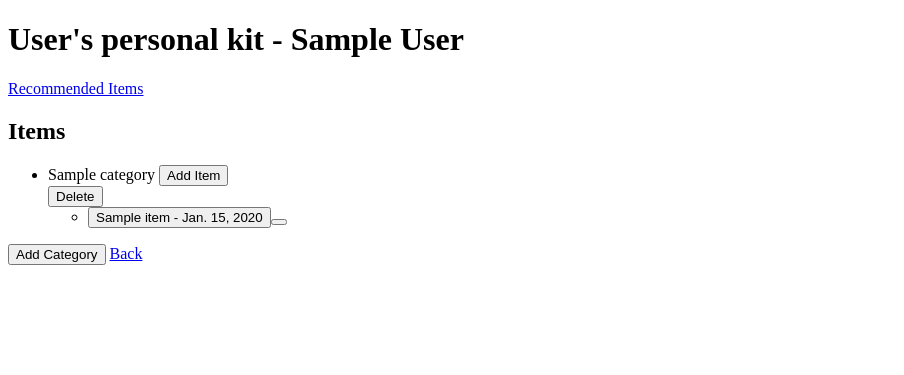
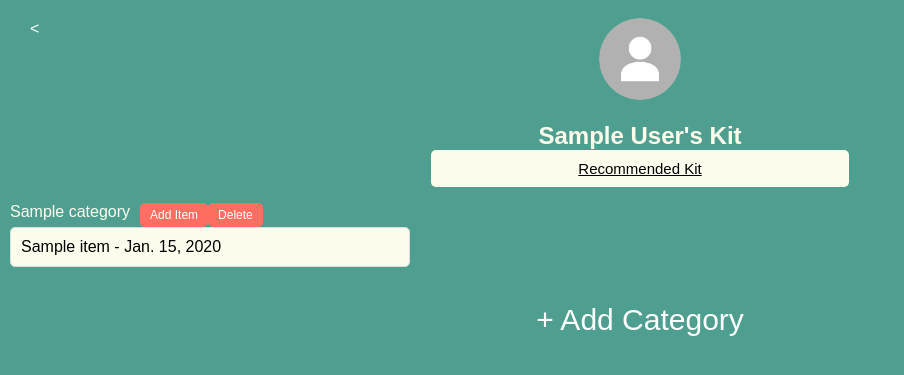
Before and after one commit to BobbySuciady/ShieldIt, a Django app: page /kit/1/ in a window 1280 px wide. Shown: the top 375 px of the page, without its empty margins (0-904 px from the left). Run offline with Django 5.2, Linux system fonts and the light colour scheme; tables that the repository leaves empty hold one stand-in row (values such as "Sample post"); parts of the project's set-up code (start-up, migrations or seed data) failed here and were passed over.

Commit message:
Add kit design

```diff
--- a/managerkit/templates/kits_detail.html
+++ b/managerkit/templates/kits_detail.html
@@ -1,3 +1,4 @@
+{% load static %}
 <!DOCTYPE html>
 <html lang="en">
 <head>
@@ -6,25 +7,116 @@
     <title>Kits Detail</title>
 
     <style>
+      /* General Styles */
+      body {
+        background-color: #4F9F91;
+        font-family: Arial, sans-serif;
+        margin: 0;
+        padding: 10px;
+      }
+
+      h1, h2, h3 {
+        margin: 0;
+        padding: 0;
+        color: #FEFDED;
+      }
+
+      ul {
+        list-style-type: none;
+        padding: 0;
+        color: #FEFDED;
+      }
+
+      /* Modal Styles */
       .modal {
-        display: none; /* Hidden by default */
-        position: fixed; /* Stay in place */
-        z-index: 1; /* Sit on top */
+        display: none;
+        position: fixed;
+        z-index: 1;
         left: 0;
         top: 0;
-        width: 100%; /* Full width */
-        height: 100%; /* Full height */
-        overflow: auto; /* Enable scroll if needed */
-        background-color: rgb(0,0,0); /* Fallback color */
-        background-color: rgba(0,0,0,0.4); /* Black w/ opacity */
+        width: 100%;
+        height: 100%;
+        overflow: auto;
+        background-color: rgba(0,0,0,0.4);
+      }
+
+      .header {
+        text-align: center; /* Center align the header */
+      }
+
+      .button {
+        background-color: #FF6F61; /* Button background color */
+        color: white; /* Button text color */
+        border: none;
+        border-radius: 5px;
+        padding: 5px 10px; /* Padding inside the button */
+        font-size: 12px; /* Button text size */
+        cursor: pointer;
+        transition: background-color 0.3s; /* Smooth transition for background color */
+      }
+
+      .addcategorybutton {
+        background-color:#4F9F91; /* Button background color */
+        color: white; /* Button text color */
+        border: none;
+        border-radius: 5px;
+        padding: 10px 20px; /* Padding inside the button */
+        font-size: 30px; /* Button text size */
+        cursor: pointer;
+        transition: background-color 0.3s; /* Smooth transition for background color */
+        margin: 0 auto; /* Center the button horizontally */
+        display: block; /* Make it a block element */
+      }
+
+      .recommendationbutton {
+        background-color:#FEFDED; /* Button background color */
+        color: white; /* Button text color */
+        border: none;
+        border-radius: 5px;
+        padding: 10px 20px; /* Padding inside the button */
+        font-size: 15px; /* Button text size */
+        cursor: pointer;
+        color: black;
+        transition: background-color 0.3s; /* Smooth transition for background color */
+        margin: 0 auto; /* Center the button horizontally */
+        display: block; /* Make it a block element */
+        width:30%;
+      }
+
+      button:hover {
+        background-color: #E4572E; /* Darker background color on hover */
+      }
+
+      /* Styling for the back button */
+      .back-button {
+        background-color: #4F9F91; /* Back button background color */
+        color: white; /* Back button text color */
+        border: none;
+        border-radius: 5px;
+        padding: 10px 20px; /* Padding inside the button */
+        font-size: 16px; /* Back button text size */
+        cursor: pointer;
+        text-decoration: none; /* Remove default underline */
+        transition: background-color 0.3s; /* Smooth transition for background color */
+        position: fixed;
+        top: 10px;
+        left: 10px;
+      }
+
+      .back-button:hover {
+        background-color: #336B63; /* Darker background color on hover */
+      }
+
+      li button {
+        margin-left: 10px; /* Add some space between category name and buttons */
       }
 
       .modal-content {
         background-color: #fefefe;
-        margin: 15% auto; /* 15% from the top and centered */
+        margin: 15% auto;
         padding: 20px;
         border: 1px solid #888;
-        width: 80%; /* Could be more or less, depending on screen size */
+        width: 80%;
       }
 
       .close-button {
@@ -41,29 +133,84 @@
         cursor: pointer;
       }
 
+      /* Cards Styles */
+      .card {
+        background-color: #FEFDED;
+        color: black;
+        border: 1px solid #ddd;
+        border-radius: 5px;
+        padding: 10px;
+        margin-bottom: 10px;
+        display: inline-block;
+        width: calc(33.33% - 20px);
+        margin-right: 20px;
+        box-sizing: border-box;
+      }
+
+      .card:hover {
+        box-shadow: 0 0 10px rgba(0, 0, 0, 0.1);
+      }
+
+      /* Mobile Styles */
+      @media screen and (max-width: 600px) {
+        .card {
+          width: 50%;
+          margin-right: 0;
+        }
+      }
+
+      /* Inline Heading Styles */
       .inline-heading {
         display: inline-block;
+        color: black;
+      }
+
+      /* Flexbox for Items */
+      .items-list {
+        display: flex;
+        flex-wrap: wrap;
+      }
+      img.pfp {
+            border-radius: 50%; /* Make it round */
+            width: 98px; /* Set width, maintain aspect ratio */
+            height: 98px; /* Let the height adjust automatically */
+            margin-bottom: 10px; /* Add some spacing */
+        }
+
+       .category-header {
+        display: flex;
+        flex-direction: row;
+       }
+
+       .formH2 {
+        color: black;
        }
 
     </style>
 </head>
 <body>
-    <h1>User's personal kit - {{ user.name }}</h1>
+    <div class="header">
+      <img class="pfp" src="{% static 'profile.png' %}" alt="Pfp">
+      <h2>{{ user.name }}'s Kit</h2>
+      <a href="{% url 'recommendations' user.id %}" class="recommendationbutton">Recommended Kit</a>
+    </div>
 
-    <a href="{% url 'recommendations' user.id %}">Recommended Items</a>
 
-    <h2>Items </h2>
+
     <ul>
       {% for category in categories %}
-      <li> {{ category.name }} <button onclick="openModal('addItemModal')">Add Item</button>
+      <li>
+        <div class="category-header">
+        {{ category.name }} <button onclick="openModal('addItemModal{{ category.id }}')" class="button">Add Item</button>
       <!-- Delete category Button here-->
       <form method="post" action="{% url 'delete_category' user.id category.id %}">
         {% csrf_token %}
         <input type="hidden" name="user_id" value="{{ user.id }}">
-        <input type="submit" value="Delete">
+        <input type="submit" value="Delete" class="button">
       </form>
+          </div>
       <!-- Add Item Button -->
-      <div id="addItemModal" class="modal">
+      <div id="addItemModal{{ category.id }}" class="modal">
         <div class="modal-content">
           <span class="close-button" onclick="closeModal('addItemModal')">&times;</span>
           <h2>Add Item for {{ category.name }} category</h2>
@@ -71,68 +218,75 @@
             {% csrf_token %}
             {{ add_item_form.as_p }}
             <input type="hidden" name="category" value="{{ category.id }}">
-            <button type="submit" name="add_item_form">Add Item</button>
+            <button type="submit" name="add_item_form" class="button">Add Item</button>
           </form>
         </div>
       </div>
-        <ul>
+        <ul class="items-list">
   {% for item in category.items.all %}
-              <li><button onclick="openModal('openItemModal')">{{ item.name }} - {{item.expiry_date}}<button onclick="openModal('addCategoryModal')"></button></li>
-              <!-- View Item Button -->
-              <div id="openItemModal" class="modal">
+    <li class="card">
+      <div class="item">
+        <div onclick="openModal('openItemModal{{ item.id }}')">
+          {{ item.name }} - {{ item.expiry_date }}
+        </div>
+        <!-- View Item Modal -->
+        <div id="openItemModal{{ item.id }}" class="modal">
           <div class="modal-content">
-                  <h2><strong>{{ item.name }}</strong></h2> <span class="close-button" onclick="closeModal('openItemModal')">&times;</span>
-                  <div class="line"><h3 class="inline-heading">Expiry Date</h3> <h3 class="inline-heading">Quantity</h3></div>
-                  <div class="line"><h3 class="inline-heading">{{item.expiry_date}}</h3> <h3 class="inline-heading">{{item.quantity}}</h3></div>
-                  <h3>Notes</h3>
-                  <p>{{item.description}}</p>
-                  <!-- Edit Item Button here (Not implemented)-->
-                  <form method="post" id="openItemModal">
+            <h2 class="formH2"><strong>{{ item.name }}</strong></h2>
+            <span class="close-button" onclick="closeModal('openItemModal{{ item.id }}')">&times;</span>
+            <div class="line">
+              <h3 class="inline-heading">Expiry Date</h3>
+              <h3 class="inline-heading">Quantity</h3>
+            </div>
+            <div class="line">
+              <h3 class="inline-heading">{{ item.expiry_date }}</h3>
+              <h3 class="inline-heading">{{ item.quantity }}</h3>
+            </div>
+            <h3 class="inline-heading">Notes</h3>
+            <p class="inline-heading">{{ item.description }}</p>
+            <form method="post">
               {% csrf_token %}
               <input type="hidden" name="category" value="{{ category.id }}">
-                    <button type="submit" name="add_item_form">Edit</button>
+              <button type="submit" name="edit_item_form" class="button">Edit</button>
             </form>
-                  <!-- Delete Item Button here-->
-                  <form method="post" action="{% url 'delete_item' user.id category.id item.id%}">
+            <!-- Delete Item Button -->
+            <form method="post" action="{% url 'delete_item' user.id category.id item.id %}">
               {% csrf_token %}
               <input type="hidden" name="user_id" value="{{ user.id }}">
-                    <input type="submit" value="Delete">
+              <input type="submit" value="Delete" class="button">
             </form>
           </div>
         </div>
+      </div>
+    </li>
   {% empty %}
     <li>No items in this category.</li>
   {% endfor %}
 </ul>
+
       </li>
       {% empty %}
           <li>No categories.</li>
       {% endfor %}
   </ul>
 
-<button onclick="openModal('addCategoryModal')">Add Category</button>
+<button onclick="openModal('addCategoryModal')" class="addcategorybutton"> + Add Category</button>
   <!-- Add Category Modal -->
 <div id="addCategoryModal" class="modal">
   <div class="modal-content">
     <span class="close-button" onclick="closeModal('addCategoryModal')">&times;</span>
-    <h2>Add Category for {{ user.name }}</h2>
+    <h2 class="formH2">Add Category for {{ user.name }}</h2>
     <form method="post">
       {% csrf_token %}
       {{ add_category_form.as_p }}
-      <button type="submit" name="add_category_form">Add Category</button>
+      <button type="submit" name="add_category_form" class="addcategorybutton"> + Add Category</button>
     </form>
   </div>
 </div>
 
-
-
-
 <!-- You will need to pass the category ID when opening the add item modal -->
 
-
-
-  <a href="{% url 'home' %}">Back</a>
-
+  <a href="{% url 'home' %}" class="back-button"><</a>
   <script>
     // Function to open a modal
     function openModal(modalId) {
```
Also changed, not shown: requirements.txt (deleted, +0 -20 lines). Lines whose indentation alone changed are shown as unchanged.
